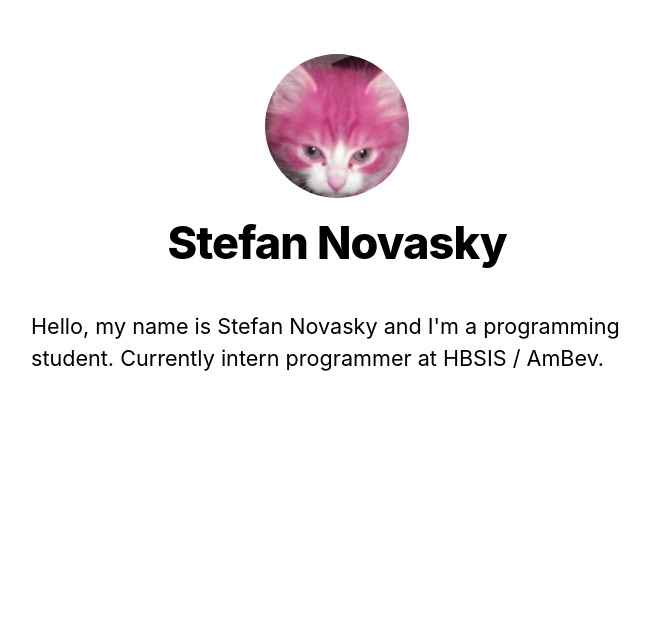
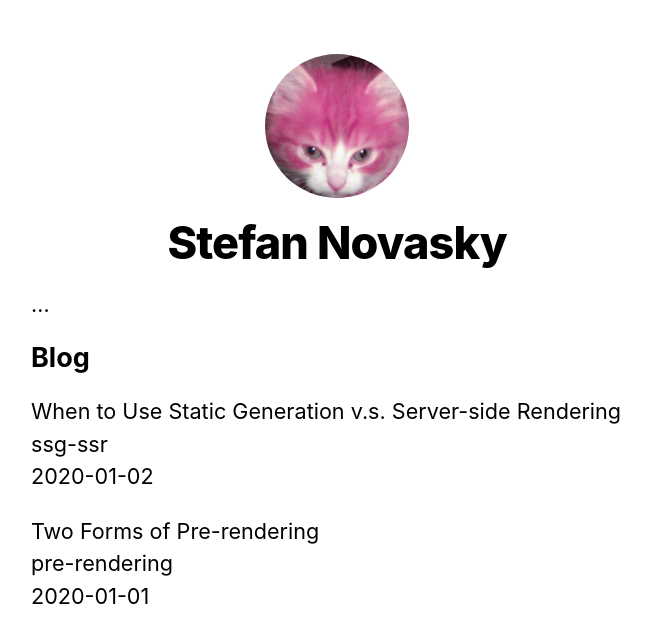
Before and after one commit to stefannovasky/learning-nextjs, a Next.js app: page / in a window 1280 px wide. Shown: the top 642 px of the page, without its empty margins (303-954 px from the left). Built offline with nearby package versions, Linux system fonts and the light colour scheme.

Commit message:
learning about static generation

```diff
--- /dev/null
+++ b/lib/posts.js
@@ -0,0 +1,35 @@
+import fs from 'fs'
+import path from 'path'
+import matter from 'gray-matter'
+
+const postsDirectory = path.join(process.cwd(), 'posts')
+
+export function getSortedPostsData() {
+  // Get file names under /posts
+  const fileNames = fs.readdirSync(postsDirectory)
+  const allPostsData = fileNames.map(fileName => {
+    // Remove ".md" from file name to get id
+    const id = fileName.replace(/\.md$/, '')
+
+    // Read markdown file as string
+    const fullPath = path.join(postsDirectory, fileName)
+    const fileContents = fs.readFileSync(fullPath, 'utf8')
+
+    // Use gray-matter to parse the post metadata section
+    const matterResult = matter(fileContents)
+
+    // Combine the data with the id
+    return {
+      id,
+      ...matterResult.data
+    }
+  })
+  // Sort posts by date
+  return allPostsData.sort((a, b) => {
+    if (a.date < b.date) {
+      return 1
+    } else {
+      return -1
+    }
+  })
+}
--- a/package.json
+++ b/package.json
@@ -8,6 +8,7 @@
     "start": "next start"
   },
   "dependencies": {
+    "gray-matter": "^4.0.2",
     "next": "9.5.3",
     "react": "16.13.1",
     "react-dom": "16.13.1"
--- a/pages/index.js
+++ b/pages/index.js
@@ -2,14 +2,37 @@
 import Layout, { siteTitle } from '../components/layout'
 import utilStyles from '../styles/utils.module.css'
 
-export default function Home() {
+import { getSortedPostsData } from '../lib/posts'
+
+export async function getStaticProps() {
+  const allPostsData = getSortedPostsData()
+  return {
+    props: {
+      allPostsData
+    }
+  }
+}
+
+export default function Home({ allPostsData }) {
   return (
     <Layout home>
       <Head>
         <title>{siteTitle}</title>
       </Head>
-      <section className={utilStyles.headingMd}>
-        <p>Hello, my name is Stefan Novasky and I'm a programming student. Currently intern programmer at HBSIS / AmBev.</p>
+      <section className={utilStyles.headingMd}>…</section>
+      <section className={`${utilStyles.headingMd} ${utilStyles.padding1px}`}>
+        <h2 className={utilStyles.headingLg}>Blog</h2>
+        <ul className={utilStyles.list}>
+          {allPostsData.map(({ id, date, title }) => (
+            <li className={utilStyles.listItem} key={id}>
+              {title}
+              <br />
+              {id}
+              <br />
+              {date}
+            </li>
+          ))}
+        </ul>
       </section>
     </Layout>
   )
--- /dev/null
+++ b/posts/pre-rendering.md
@@ -0,0 +1,11 @@
+---
+title: 'Two Forms of Pre-rendering'
+date: '2020-01-01'
+---
+
+Next.js has two forms of pre-rendering: **Static Generation** and **Server-side Rendering**. The difference is in **when** it generates the HTML for a page.
+
+- **Static Generation** is the pre-rendering method that generates the HTML at **build time**. The pre-rendered HTML is then _reused_ on each request.
+- **Server-side Rendering** is the pre-rendering method that generates the HTML on **each request**.
+
+Importantly, Next.js lets you **choose** which pre-rendering form to use for each page. You can create a "hybrid" Next.js app by using Static Generation for most pages and using Server-side Rendering for others.
--- /dev/null
+++ b/posts/ssg-ssr.md
@@ -0,0 +1,19 @@
+---
+title: 'When to Use Static Generation v.s. Server-side Rendering'
+date: '2020-01-02'
+---
+
+We recommend using **Static Generation** (with and without data) whenever possible because your page can be built once and served by CDN, which makes it much faster than having a server render the page on every request.
+
+You can use Static Generation for many types of pages, including:
+
+- Marketing pages
+- Blog posts
+- E-commerce product listings
+- Help and documentation
+
+You should ask yourself: "Can I pre-render this page **ahead** of a user's request?" If the answer is yes, then you should choose Static Generation.
+
+On the other hand, Static Generation is **not** a good idea if you cannot pre-render a page ahead of a user's request. Maybe your page shows frequently updated data, and the page content changes on every request.
+
+In that case, you can use **Server-Side Rendering**. It will be slower, but the pre-rendered page will always be up-to-date. Or you can skip pre-rendering and use client-side JavaScript to populate data.
```
Also changed, not shown: 1 other file (tests, documents, lock files or other folders).
